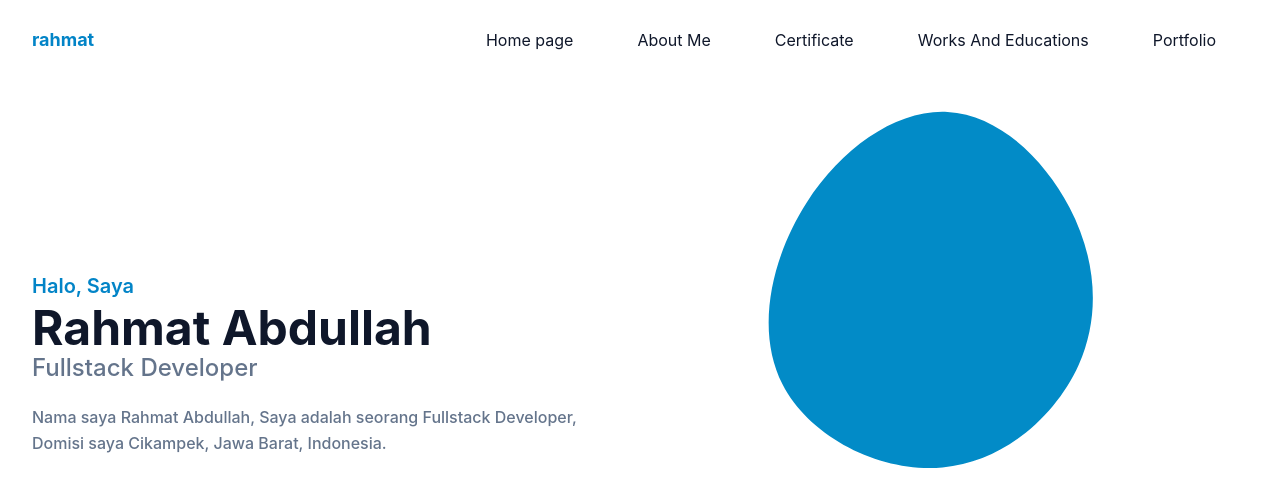
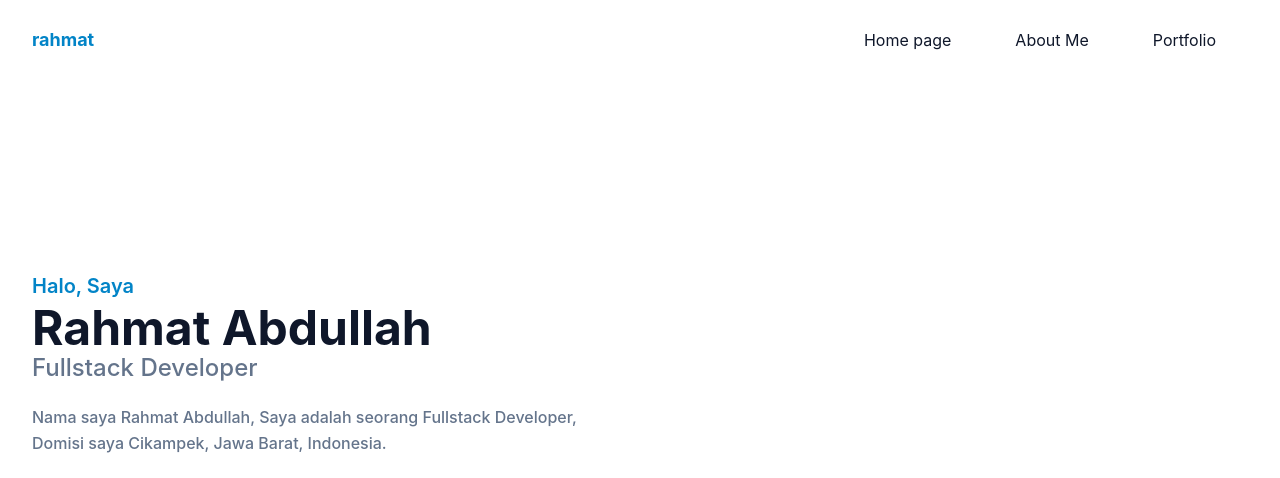
Before and after one commit to rhmatt-code/rhmatt-code.github.io, a website: page index.html in a window 1280 px wide. Shown: the top 478 px of the page. Drawn offline with Linux system fonts and the light colour scheme.

Commit message:
Update index.html

```diff
--- a/index.html
+++ b/index.html
@@ -33,17 +33,8 @@
                                 <a href="#about" class="text-base text-dark py-2 mx-8 flex  group-hover:text-sky-600">About Me</a>
                             </li>
                             <li class="group">
-                                <a href="#certificate" class="text-base text-dark py-2 mx-8 flex group-hover:text-sky-600">Certificate</a>
-                            </li>
-                            <li class="group">
-                                <a href="#jobs" class="text-base text-dark py-2 mx-8 flex group-hover:text-sky-600">Works And Educations</a>
-                            </li>
-                            <li class="group">
                                 <a href="#portfolio" class="text-base text-dark py-2 mx-8 flex  group-hover:text-sky-600">Portfolio</a>
                             </li>
-                            <!-- <li class="group">
-                                <a href="#contact" class="text-base text-dark py-2 mx-8 flex group-hover:text-primary">Contact</a>
-                            </li> -->
                         </ul>
                     </nav>
                 </div>
@@ -64,16 +55,6 @@
                     <a href="https://wa.me/+6283806196001" target="_blank"
                         class="text-base font-semibold text-white bg-sky-600 py-3 px-8 rounded-full hover:shadow-lg hover:opacity-80 transition duration-300 ease-in-out">Contact Me
                     </a>
-                </div>
-                <div class="w-full self-end px-4 mb-10 lg:w-1/2">
-                    <div class="relative mt-10 lg:mt-9 lg:right-0">
-                        <img src="" alt="" class="max-w-full mx-auto">
-                        <span class="absolute -bottom-0 -z-10 left-1/2 -translate-x-1/2 md:scale-125">
-                              <svg width="400" height="400" viewBox="0 0 200 200" xmlns="http://www.w3.org/2000/svg">
-                                <path fill="#028BC7" d="M47,-29C57.4,-9.1,59.8,13.4,50.7,33.9C41.5,54.4,20.8,72.8,-3.8,75C-28.4,77.2,-56.8,63.2,-67.8,41.7C-78.8,20.2,-72.3,-8.9,-58.1,-31C-43.9,-53.1,-21.9,-68.3,-1.8,-67.2C18.3,-66.2,36.6,-48.9,47,-29Z" transform="translate(100 100)" />
-                            </svg>
-                        </span>
-                    </div>
                 </div>
             </div>
         </div>
```
